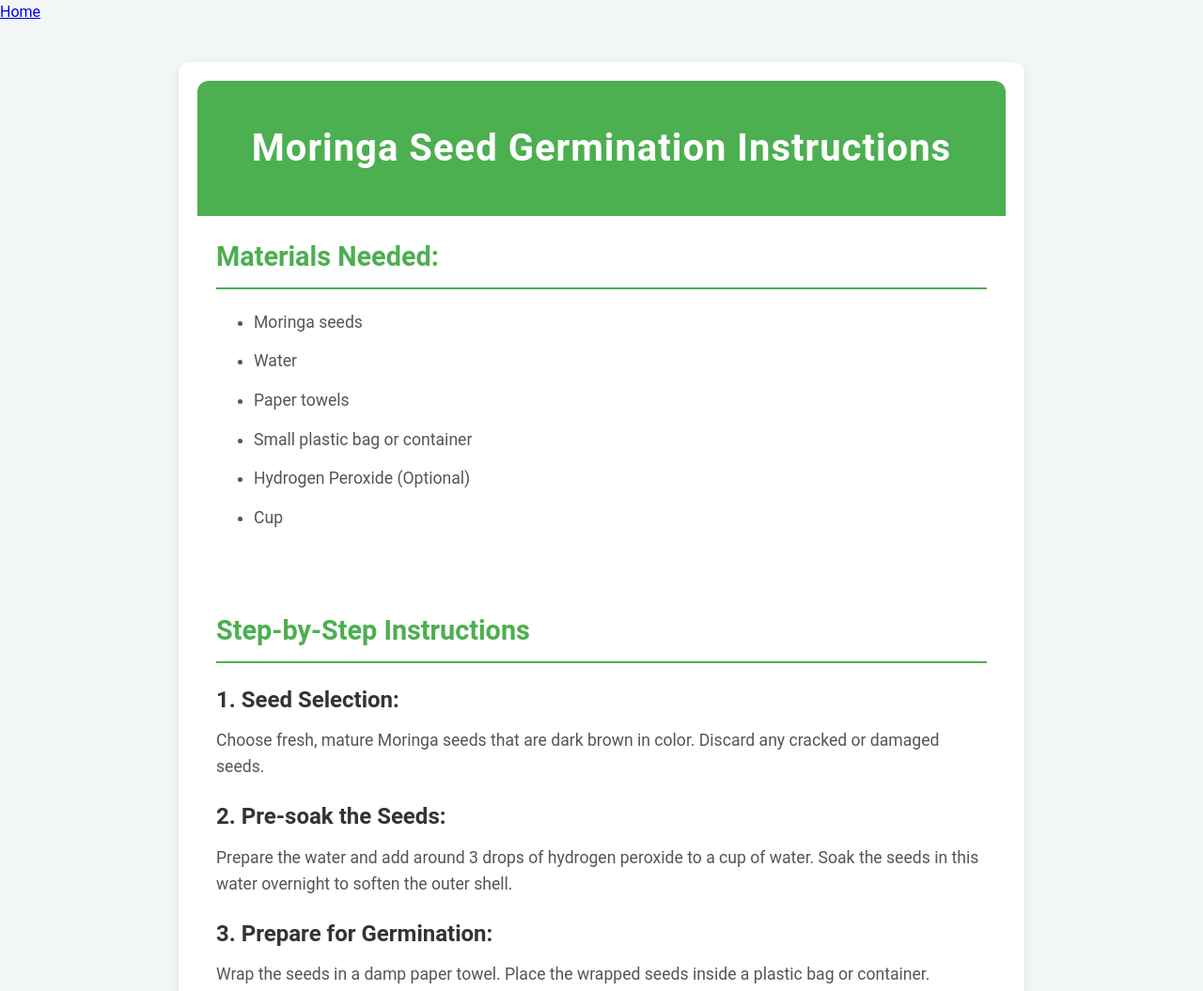
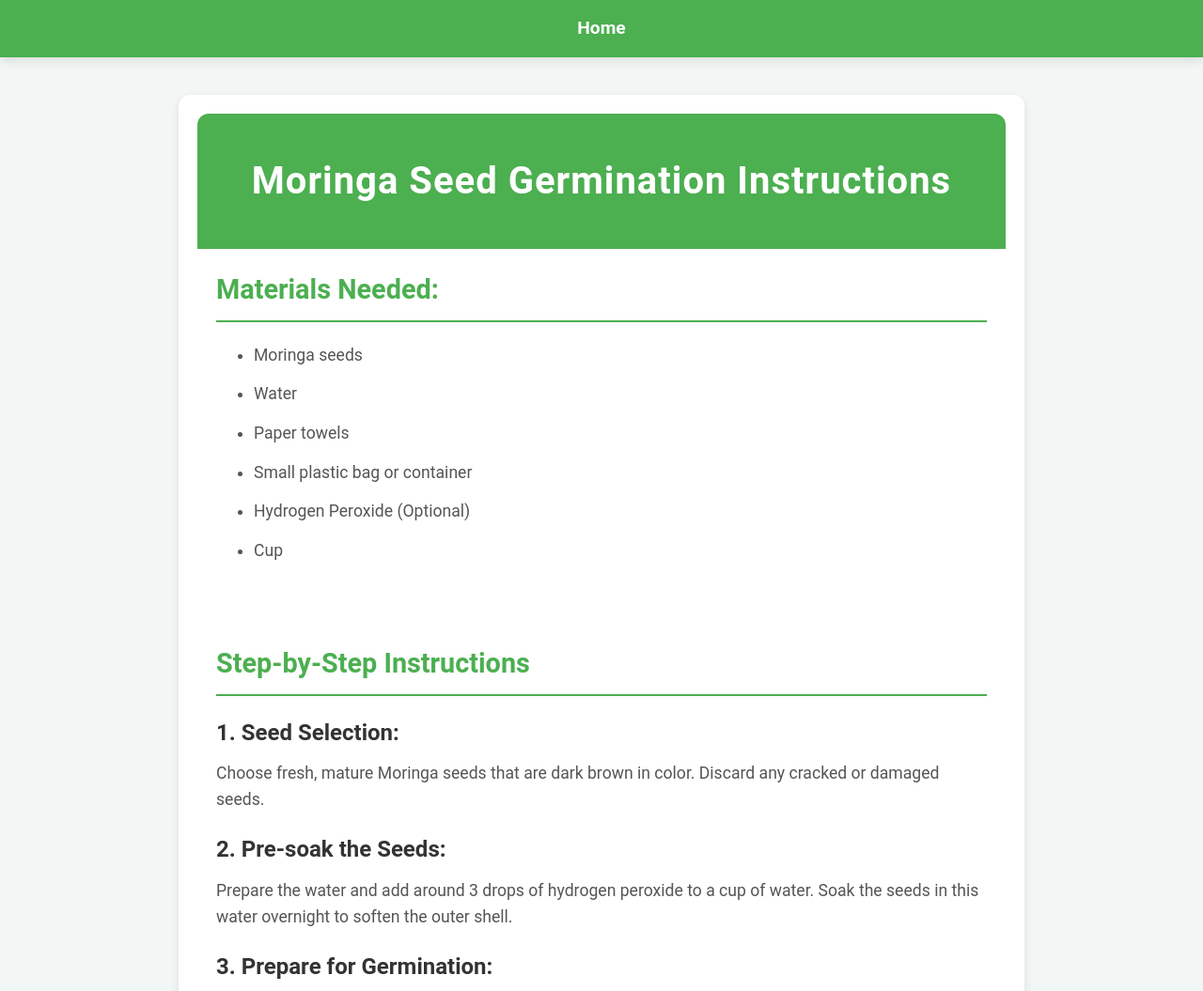
Before and after one commit to aarush67/Moringa-Seed-Germination-Instructions, a plain HTML site: page index.html in a window 1280 px wide. Shown: the top 1055 px of the page at 94% size. Drawn offline with Linux system fonts and the light colour scheme.

Commit message:
Update styles.css

```diff
--- a/styles.css
+++ b/styles.css
@@ -12,6 +12,28 @@ body {
     margin: 0;
     padding: 0;
     line-height: 1.6;
+}
+
+/* Navbar Styles */
+nav {
+    background-color: #4CAF50;
+    padding: 15px;
+    text-align: center;
+    box-shadow: 0 4px 10px rgba(0, 0, 0, 0.1);
+}
+
+.navbar a {
+    color: white;
+    text-decoration: none;
+    font-size: 1.2rem;
+    font-weight: bold;
+    padding: 10px 20px;
+    border-radius: 25px;
+    transition: background-color 0.3s ease;
+}
+
+.navbar a:hover {
+    background-color: #45a049;
 }
 
 /* Container styling */
```
